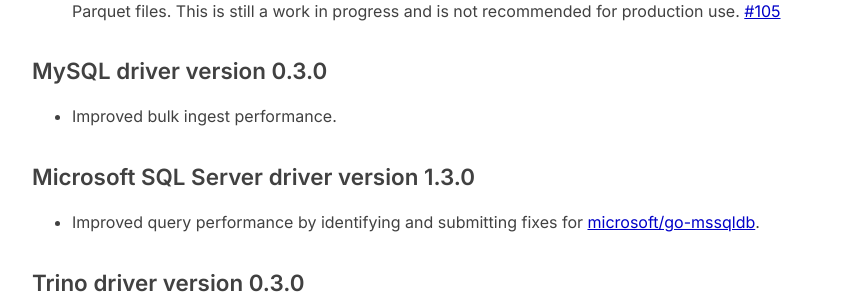
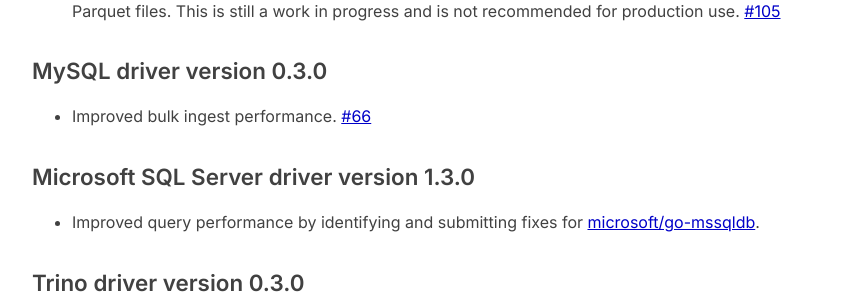
Before and after one commit to adbc-drivers/adbc-drivers.org, a Jekyll site: the page built from _posts/2026-02-19-faster-adbc-drivers.md, in a window 1280 px wide. Shown: the part 869-1169 px from the top of the page, without its empty margins (208-1071 px from the left). Built offline with Jekyll 4.4.1, drawn with Linux system fonts in a browser that asks for light colours.

Commit message:
Update _posts/2026-02-19-faster-adbc-drivers.md
Co-authored-by: Bryce Mecum <petridish@gmail.com>

```diff
--- a/_posts/2026-02-19-faster-adbc-drivers.md
+++ b/_posts/2026-02-19-faster-adbc-drivers.md
@@ -17,7 +17,7 @@
 
 ### MySQL driver version 0.3.0
 
-- Improved bulk ingest performance.
+- Improved bulk ingest performance. [#66](https://github.com/adbc-drivers/mysql/pull/66)
 
 ### Microsoft SQL Server driver version 1.3.0
 
```
